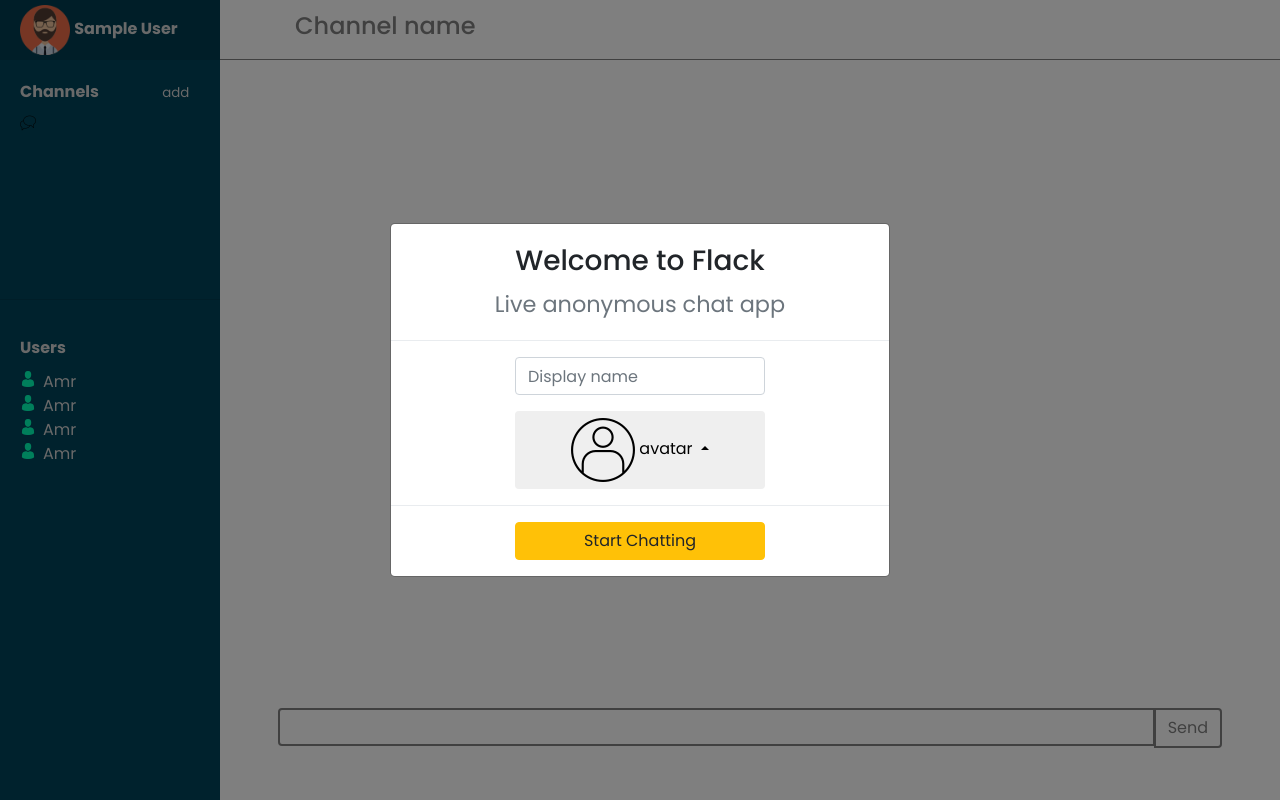
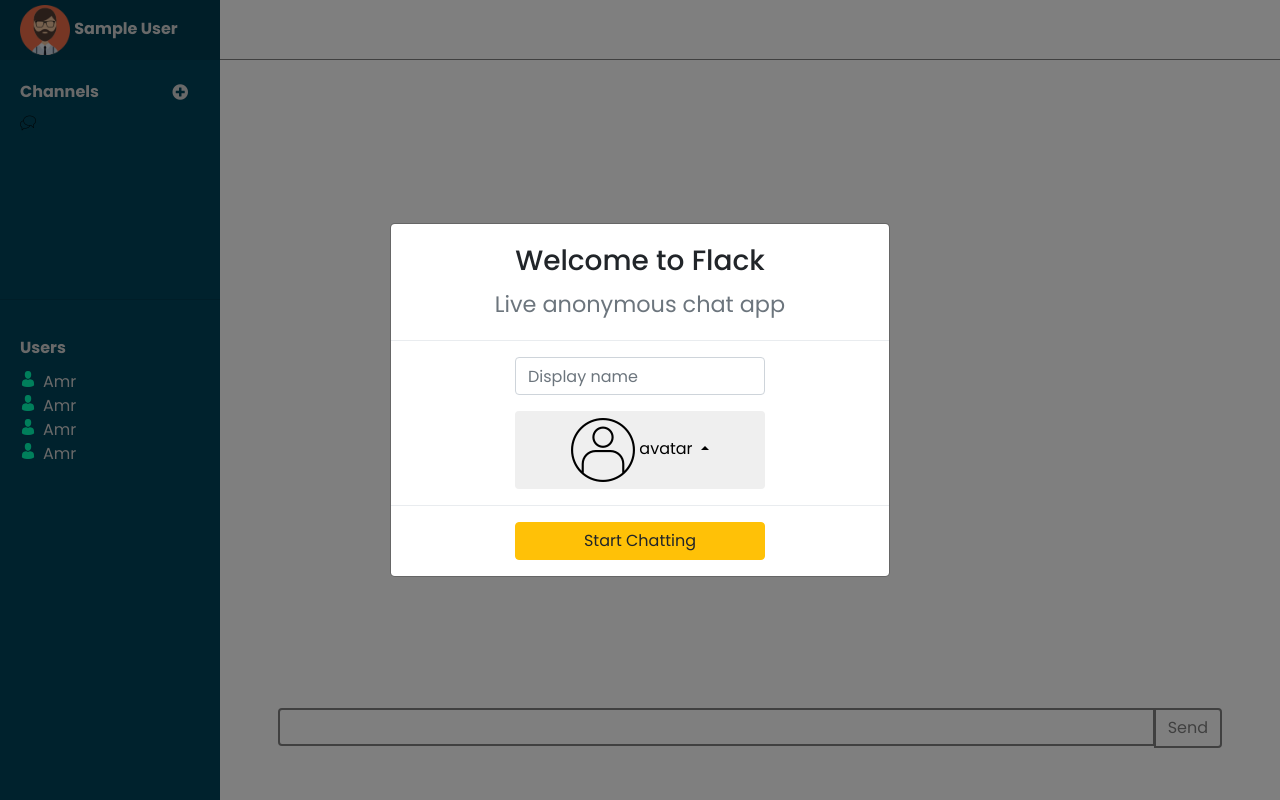
Before and after one commit to amrfekryy/project2-CS50W, a Flask app: page / in a window 1280 px wide. Run offline with Flask 2, Linux system fonts and the light colour scheme; the visitor is signed in with stand-in values (Sample User, id 1); some libraries are stand-ins or nearby versions.

Commit message:
Create add-new-channel modal

```diff
--- a/static/style.css
+++ b/static/style.css
@@ -33,11 +33,14 @@
   width: 50px;
   height: 50px;
 }
-.channels-head a {
+.channels-head .add-icon {
   color: lightgrey;
-  font-weight: lighter;
-  font-size: smaller;
-  margin-left: 60px
+  font-size: 12px;
+  margin-left: 70px
+}
+.channels-head .add-icon:hover {
+  color: #fff;
+  font-size: 14px;
 }
 .channels-head, .users-head {
   padding: 20px;
--- a/templates/index.html
+++ b/templates/index.html
@@ -3,7 +3,10 @@
 
 {% block body %}
 
-<!-- Modal -->
+<!-- --------------MODALS----------------- -->
+
+
+<!-- Start Form Modal -->
 <div class="modal fade" id="exampleModal" tabindex="-1" role="dialog" aria-labelledby="exampleModalLabel" aria-hidden="true">
 <div class="modal-dialog modal-dialog-centered" role="document">
 <div class="modal-content">
@@ -48,8 +51,35 @@
 </div>
 </div>
 
+<!-- ------------------------------- -->
 
-<!-- ------------------------------- -->
+
+<!-- Add Channel Modal -->
+<div class="modal fade" id="add_channel_modal" tabindex="-1" role="dialog" aria-labelledby="exampleModalCenterTitle" aria-hidden="true">
+<div class="modal-dialog modal-dialog-centered" role="document">
+<div class="modal-content">
+    <div class="modal-header">
+      <h5 class="modal-title pl-3 mr-auto ml-auto">add a new channel</h5>
+      <button type="button" class="close ml-0" data-dismiss="modal" aria-label="Close">
+        <span aria-hidden="true">&times;</span>
+      </button>
+    </div>
+    <div class="modal-body row justify-content-center">
+      <form id="add_channel_form" action="{{ url_for('index') }}" method="post">
+        <!-- display name input -->
+        <input id="new_channel_name" name="new_channel_name" type="text" autocomplete="none" class="form-control" placeholder="Channel name" style="width: 250px">
+        <div id="new_channel_name_feedback"></div>
+      </form>
+    </div>
+    <div class="modal-footer justify-content-center">
+      <button form="add_channel_form" class="btn btn-warning" style="width: 250px">Add</button>
+    </div>
+</div>
+</div>
+</div>
+
+<!-- --------------END-MODALS----------------- -->
+
 
 <!-- Chat Page -->
 <div class="wrapper">
@@ -66,7 +96,11 @@
 
     <div class="channels-head">
       Channels
-      <a href="">add</a>
+      <a title="add a new channel" data-toggle="modal" data-target="#add_channel_modal">
+        <span class="add-icon">
+          <i class="fas fa-plus-circle fa-lg"></i>
+        </span>
+      </a>
     </div>
     <div class="channels-list">
       <ul>
@@ -108,7 +142,7 @@
         <!-- <span>Toggle Sidebar</span> -->
       </div>
       <div id="channel-name" class="col align-self-center">
-        <h4>Channel name</h4>
+        <h4><i>{{ session["current_channel"].name }}</i></h4>
       </div>
     </div>
 
@@ -134,7 +168,7 @@
     <!-- message input section -->
     <div class="row form-group mt-2 justify-content-center align-items-end" style="margin: 0">
       <form action="{{ url_for('index') }}" method="post" class="col-11 input-group mb-3" style="padding: 0">
-        <input name="message" id="msg-input" type="text" class="form-control msg-element">
+        <input autofocus name="message" id="msg-input" type="text" class="form-control msg-element">
         <div class="input-group-append">
           <button class="btn msg-element" id="msg-btn">Send</button>
         </div>
```
